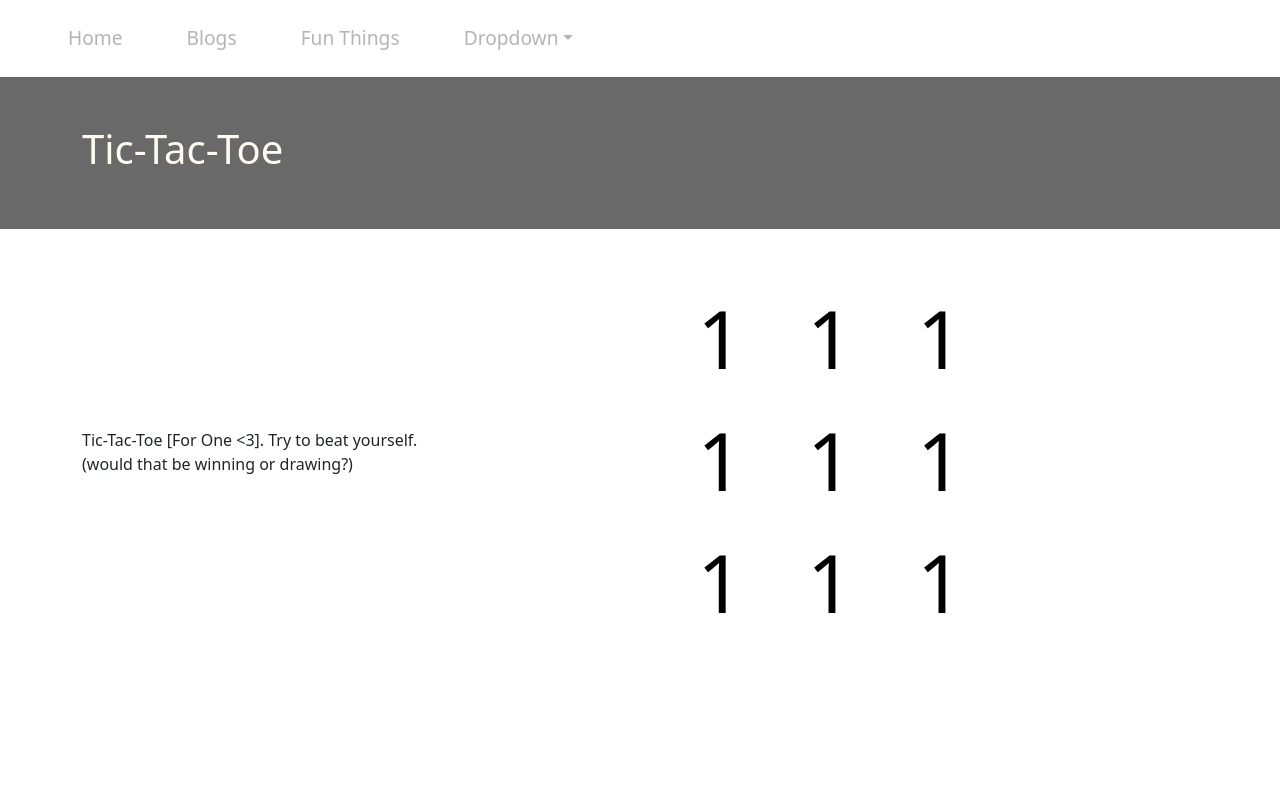
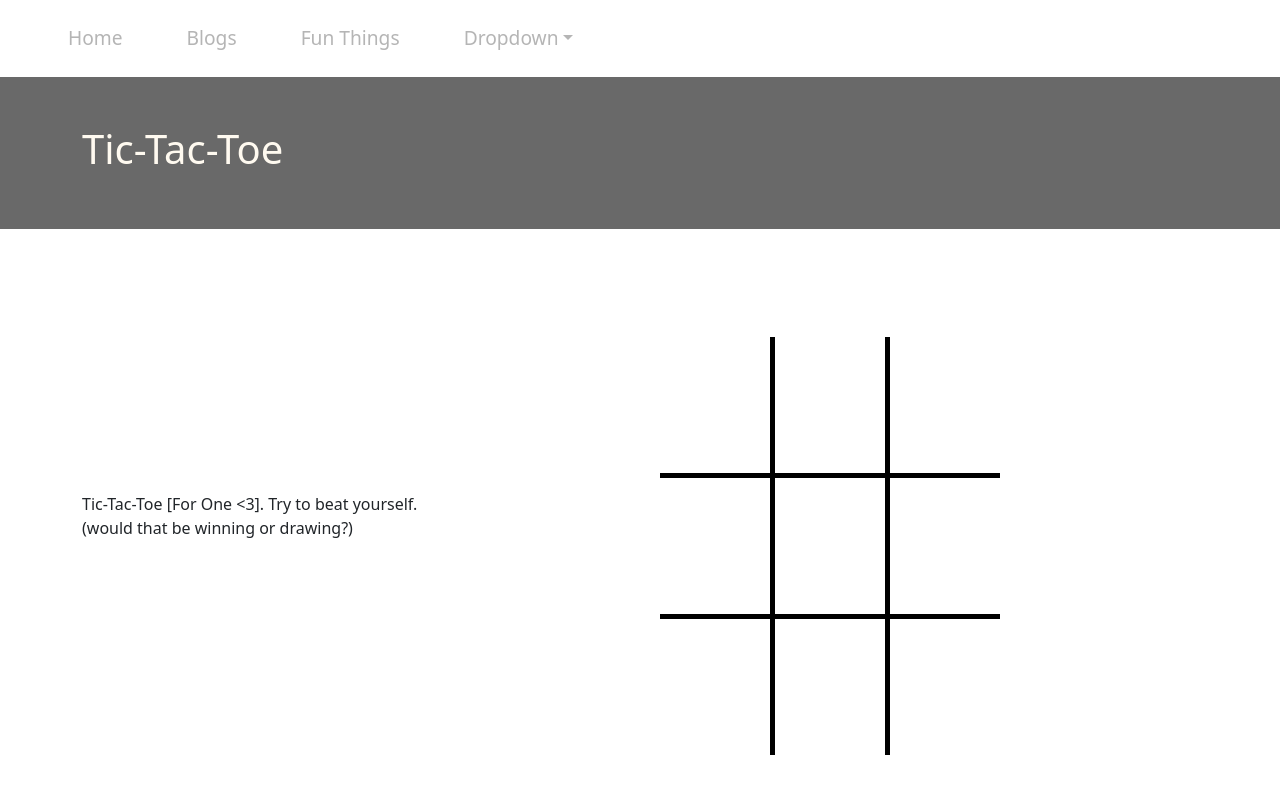
Before and after one commit to NathanHergenreter/my-react-js-site, a React (Create React App) app: page /fun-things/tic-tac-toe in a window 1280 px wide. Shown: the top 794 px of the page. Built offline with nearby package versions, Linux system fonts and the light colour scheme.

Commit message:
Tic tac toe mostly done

```diff
--- a/src/Components/FunThingsHome/FunThingsHome.js
+++ b/src/Components/FunThingsHome/FunThingsHome.js
@@ -1,4 +1,5 @@
 import calculatorPNG from '../../Assets/Images/calculator.png';
+import ticTacToePNG from '../../Assets/Images/tic-tac-toe.png';
 
 import './FunThingsHome.css'
 
@@ -21,7 +22,7 @@ function FunThingsHome() {
             </p></a>
         </div>
         <div className='container text-center'>
-            <a href='/fun-things/tic-tac-toe'><img className='mx-auto d-block py-3 hero-image' src={calculatorPNG} alt='Tic-Tac-Toe'></img></a>
+            <a href='/fun-things/tic-tac-toe'><img className='mx-auto d-block py-3 hero-image' src={ticTacToePNG} alt='Tic-Tac-Toe'></img></a>
             <a href='/fun-things/tic-tac-toe'><h4 className='fun-thing-text'>Tic-Tac-Toe</h4></a>
             <a href='/fun-things/tic-tac-toe'><p className='fun-thing-text'>
                 Tic-Tac-Toe! I hope you know the rules because I don't feel like telling you.
--- a/src/Components/TicTacToe/TicTacToe.css
+++ b/src/Components/TicTacToe/TicTacToe.css
@@ -1,8 +1,9 @@
 .tile {
     font-size: 80px;
-    color: black !important;
-    border-bottom: 25px black !important;
-    border-right: 25px black !important;
+    color: white !important;
+    border-bottom-width: 5px!important;
+    border-right-width: 5px!important;
+    border-color: black !important;
 
     padding-left: 2rem !important;
     padding-right: 2rem !important;
@@ -13,3 +14,39 @@
     -ms-user-select: none; /* IE 10 and IE 11 */
     user-select: none; /* Standard syntax */
 }
+
+.tile-end {
+    border-right-width: 0 !important;
+}
+
+.tile-bottom {
+    border-bottom-width: 0 !important;
+}
+
+.tile-player-one, .tile-player-two, .draw-text {
+    background-color: rgb(131, 7, 7) !important;
+    color: white !important;
+}
+
+.tile-player-one {
+    background-color: rgb(131, 7, 7) !important;
+}
+
+.tile-player-two {
+    background-color: rgb(26, 26, 190) !important;
+}
+
+.draw-text {
+    background-color: rgb(59, 59, 59) !important;
+}
+
+.winner-text {
+    font-size: 60px;
+    font-weight: 600;
+    margin-bottom: 20px;
+}
+
+.player-winner-text {
+    border-radius: 25px;
+    padding: 10px;
+}
--- a/src/Components/TicTacToe/TicTacToe.js
+++ b/src/Components/TicTacToe/TicTacToe.js
@@ -3,27 +3,32 @@ import { useState } from "react";
 import './TicTacToe.css';
 
 function TicTacToe() {
+    const emptySymbol = 'Z'; // Janky solution but works quite nicely for a quick-and-dirty little project thing like this
     const [currentSymbol, setCurrentSymbol] = useState('X');
-    const [board, setBoard] = useState(Array(9).fill('1'));
+    const [board, setBoard] = useState(Array(9).fill(emptySymbol));
+
+    const [winnerText, setWinnerText] = useState('');
 
     /**
      * Carries out the logic to handle the current player making a move on the given tile
      * @param {*} tile that the player selected to make a move on
      */
     function handleMove(tile) {
-        if(!board[tile]) {
-            let nextBoard = board.splice();
-
+        if(board[tile] === emptySymbol) {
             // Update board
-            nextBoard[tile] = currentSymbol;
+            let nextBoard = board.map((tileSymbol, tileIdx) => {
+                if(tileIdx === tile) return currentSymbol;
+                else return tileSymbol;
+            });
             setBoard(nextBoard);
 
+            // Update current player (by symbol)
+            const playerSymbol = currentSymbol;
+            const nextSymbol = currentSymbol === 'X' ? 'O' : currentSymbol === 'O' ? 'X' : '';
+            setCurrentSymbol(nextSymbol);
+
             // Check if there is a winner - if so, update board to indicate
-            checkWin(currentSymbol);
-
-            // Update current player (by symbol)
-            const nextSymbol = currentSymbol === 'X' ? 'O' : 'X';
-            setCurrentSymbol(nextSymbol);
+            checkWin(playerSymbol, nextBoard);
         }
     }
 
@@ -31,22 +36,29 @@ function TicTacToe() {
      * Checks if the resulting move the player of the given symbol just made results in a win for them
      * @param {*} symbol of the player who made a move
      */
-    function checkWin(symbol) {
+    function checkWin(symbol, nextBoard) {
         // Check rows and columns
         for(let row = 0; row < 3; row++) {
             let rowStart = 3 * row;
-            if((board[rowStart] === symbol && board[rowStart + 1] === symbol && board[rowStart + 2] === symbol) // ith row check
-            || (board[row] === symbol && board[row + 3] === symbol && board[row + 6] === symbol) // ith column check
+            if((nextBoard[rowStart] === symbol && nextBoard[rowStart + 1] === symbol && nextBoard[rowStart + 2] === symbol) // ith row check
+            || (nextBoard[row] === symbol && nextBoard[row + 3] === symbol && nextBoard[row + 6] === symbol) // ith column check
             ) {
                 handleWin(symbol);
+                return;
             }
         }
 
         // Check diagonals
-        if((board[0] === symbol && board[4] === symbol && board[8] === symbol)
-        || (board[2] === symbol && board[4] === symbol && board[6] === symbol)
+        if((nextBoard[0] === symbol && nextBoard[4] === symbol && nextBoard[8] === symbol)
+        || (nextBoard[2] === symbol && nextBoard[4] === symbol && nextBoard[6] === symbol)
         ) {
             handleWin(symbol);
+            return;
+        }
+
+        // Check if draw
+        if(!nextBoard.some(tile => tile === 'Z')) {
+            handleDraw();
         }
     }
 
@@ -55,7 +67,15 @@ function TicTacToe() {
      * @param {*} symbol of the player who won
      */
     function handleWin(symbol) {
-        alert(symbol + ' wins!');
+        setWinnerText('Player ' + symbol + ' wins!');
+    }
+
+    /**
+     * Handles when a draw is detected, the board is filled and no more moves can be made
+     */
+    function handleDraw() {
+        setCurrentSymbol('');
+        setWinnerText('Draw!')
     }
 
     return (
@@ -73,26 +93,40 @@ function TicTacToe() {
                     </p>
                 </div>
                 <div className='col-8'>
+                    <div className='row'>
+                        <div className="col-12">
+                            <div className="d-flex justify-content-center">
+                            <   span className='winner-text'>{winnerText && currentSymbol ? 'Winner!' : ''}</span>
+                            </div>
+                        </div>
+                        <div className="col-12">
+                            <div className="d-flex justify-content-center">
+                                <span className={`winner-text player-winner-text ${winnerText && currentSymbol === 'O' ? 'tile-player-one' : winnerText && currentSymbol === 'X' ? 'tile-player-two' : winnerText ? 'draw-text' : ''}`}>{winnerText}</span>
+                            </div>
+                        </div>
+                        <div className='col-12'>
                             <div className='d-flex justify-content-center align-items-center h-100'>
-                        <table style={{width: 'auto'}}>
+                                <table className='table' style={{width: 'auto'}}>
                                     <tbody>
                                         <tr>
-                                    <td className='tile' onClick={() => handleMove(0)}>{board[0]}</td>
-                                    <td className='tile' onClick={() => handleMove(1)}>{board[1]}</td>
-                                    <td className='tile' onClick={() => handleMove(2)}>{board[2]}</td>
+                                            <td className={`tile ${board[0] === 'X' ? 'tile-player-one' : board[0] === 'O' ? 'tile-player-two' : ''}`} onClick={() => handleMove(0)}>{board[0]}</td>
+                                            <td className={`tile ${board[1] === 'X' ? 'tile-player-one' : board[1] === 'O' ? 'tile-player-two' : ''}`} onClick={() => handleMove(1)}>{board[1]}</td>
+                                            <td className={`tile tile-end ${board[2] === 'X' ? 'tile-player-one' : board[2] === 'O' ? 'tile-player-two' : ''}`} onClick={() => handleMove(2)}>{board[2]}</td>
                                         </tr>
                                         <tr>
-                                    <td className='tile' onClick={() => handleMove(3)}>{board[3]}</td>
-                                    <td className='tile' onClick={() => handleMove(4)}>{board[4]}</td>
-                                    <td className='tile' onClick={() => handleMove(5)}>{board[5]}</td>
+                                            <td className={`tile ${board[3] === 'X' ? 'tile-player-one' : board[3] === 'O' ? 'tile-player-two' : ''}`} onClick={() => handleMove(3)}>{board[3]}</td>
+                                            <td className={`tile ${board[4] === 'X' ? 'tile-player-one' : board[4] === 'O' ? 'tile-player-two' : ''}`} onClick={() => handleMove(4)}>{board[4]}</td>
+                                            <td className={`tile tile-end ${board[5] === 'X' ? 'tile-player-one' : board[5] === 'O' ? 'tile-player-two' : ''}`} onClick={() => handleMove(5)}>{board[5]}</td>
                                         </tr>
                                         <tr>
-                                    <td className='tile' onClick={() => handleMove(6)}>{board[6]}</td>
-                                    <td className='tile' onClick={() => handleMove(7)}>{board[7]}</td>
-                                    <td className='tile' onClick={() => handleMove(8)}>{board[8]}</td>
+                                            <td className={`tile tile-bottom ${board[6] === 'X' ? 'tile-player-one' : board[6] === 'O' ? 'tile-player-two' : ''}`} onClick={() => handleMove(6)}>{board[6]}</td>
+                                            <td className={`tile tile-bottom ${board[7] === 'X' ? 'tile-player-one' : board[7] === 'O' ? 'tile-player-two' : ''}`} onClick={() => handleMove(7)}>{board[7]}</td>
+                                            <td className={`tile tile-bottom tile-end ${board[8] === 'X' ? 'tile-player-one' : board[8] === 'O' ? 'tile-player-two' : ''}`} onClick={() => handleMove(8)}>{board[8]}</td>
                                         </tr>
                                     </tbody>
                                 </table>
+                            </div>
+                        </div>
                     </div>
                 </div>
             </div>
```
Also changed, not shown: src/Assets/Images/tic-tac-toe.png (added). Lines whose indentation alone changed are shown as unchanged.
